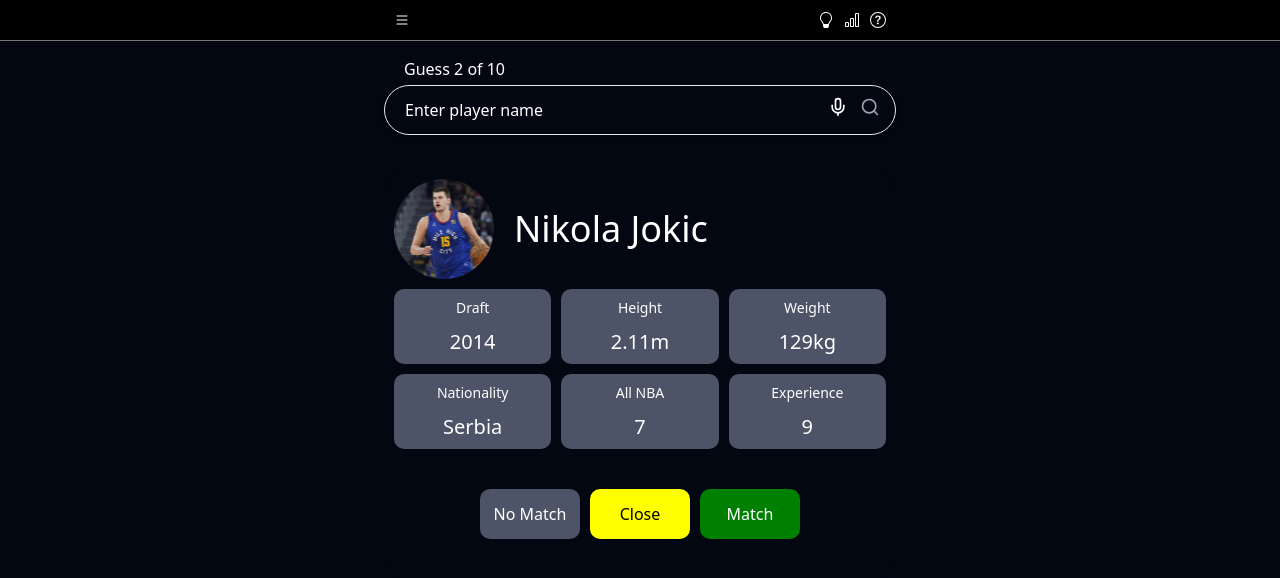
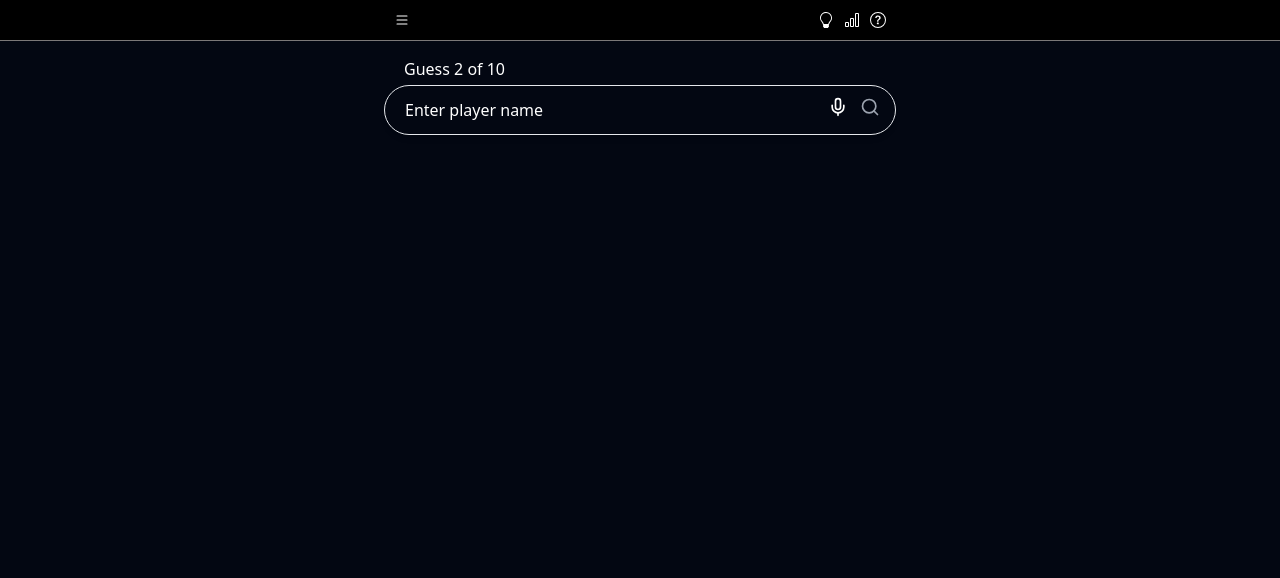
Before and after one commit to J-DanielsCode/Spordle, a React (Vite) app: page / in a window 1280 px wide. Shown: the top 578 px of the page. Built offline with nearby package versions, Linux system fonts and the light colour scheme.

Commit message:
guess 1 result will appear after first guess and remain

```diff
--- a/src/App.jsx
+++ b/src/App.jsx
@@ -10,7 +10,7 @@ function App() {
       <NavBar guessNum={guessNum} setGuessNum={setGuessNum} />
       <SearchBar guessNum={guessNum} setGuessNum={setGuessNum} />
       {/* Only show ResultComponent when guessNum === 2 */}
-      {guessNum === 2 && <ResultComponent guessNum={guessNum} />}
+      {guessNum < 1 && <ResultComponent guessNum={guessNum} />}
     </div>
   );
 }
```
